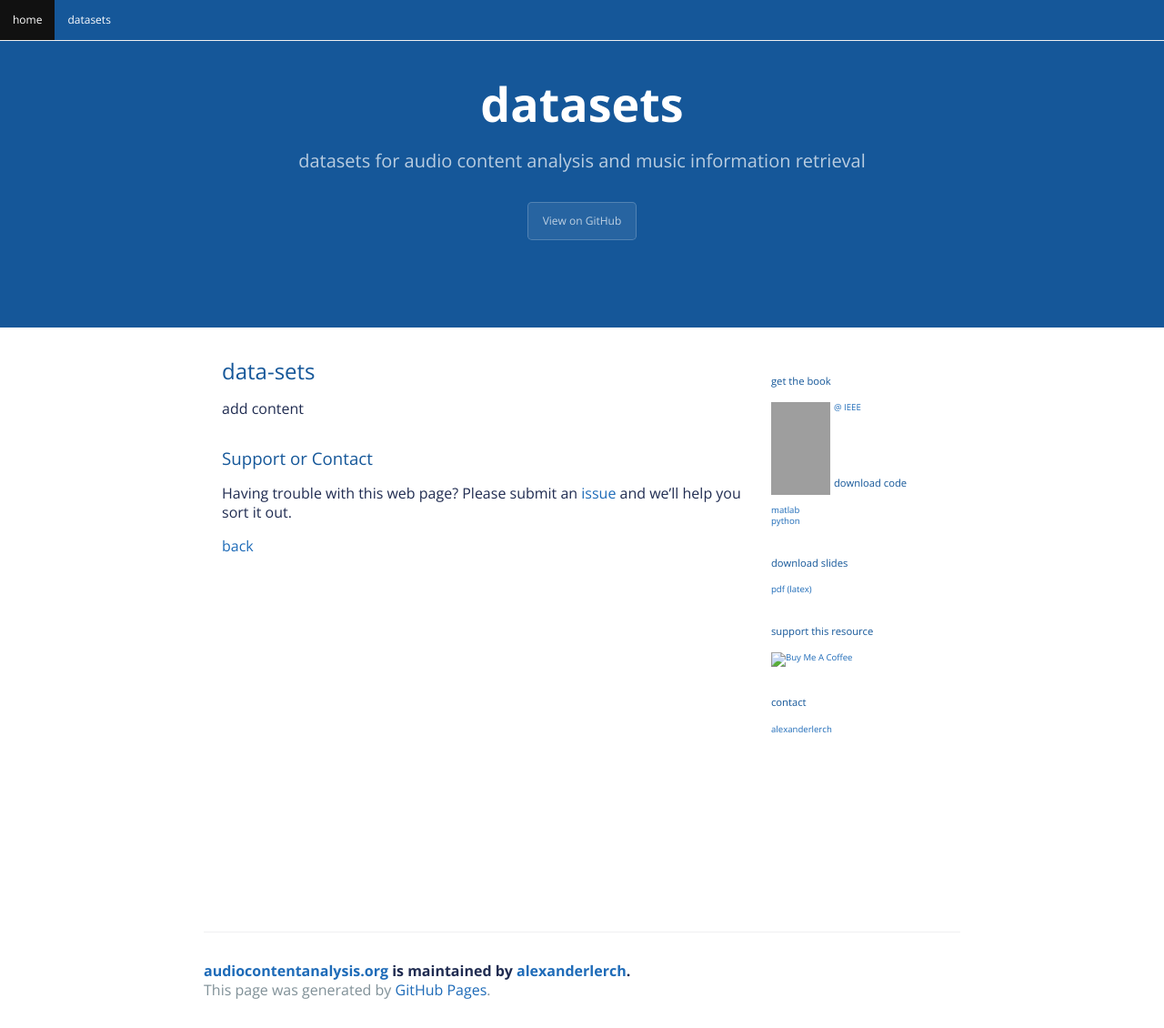
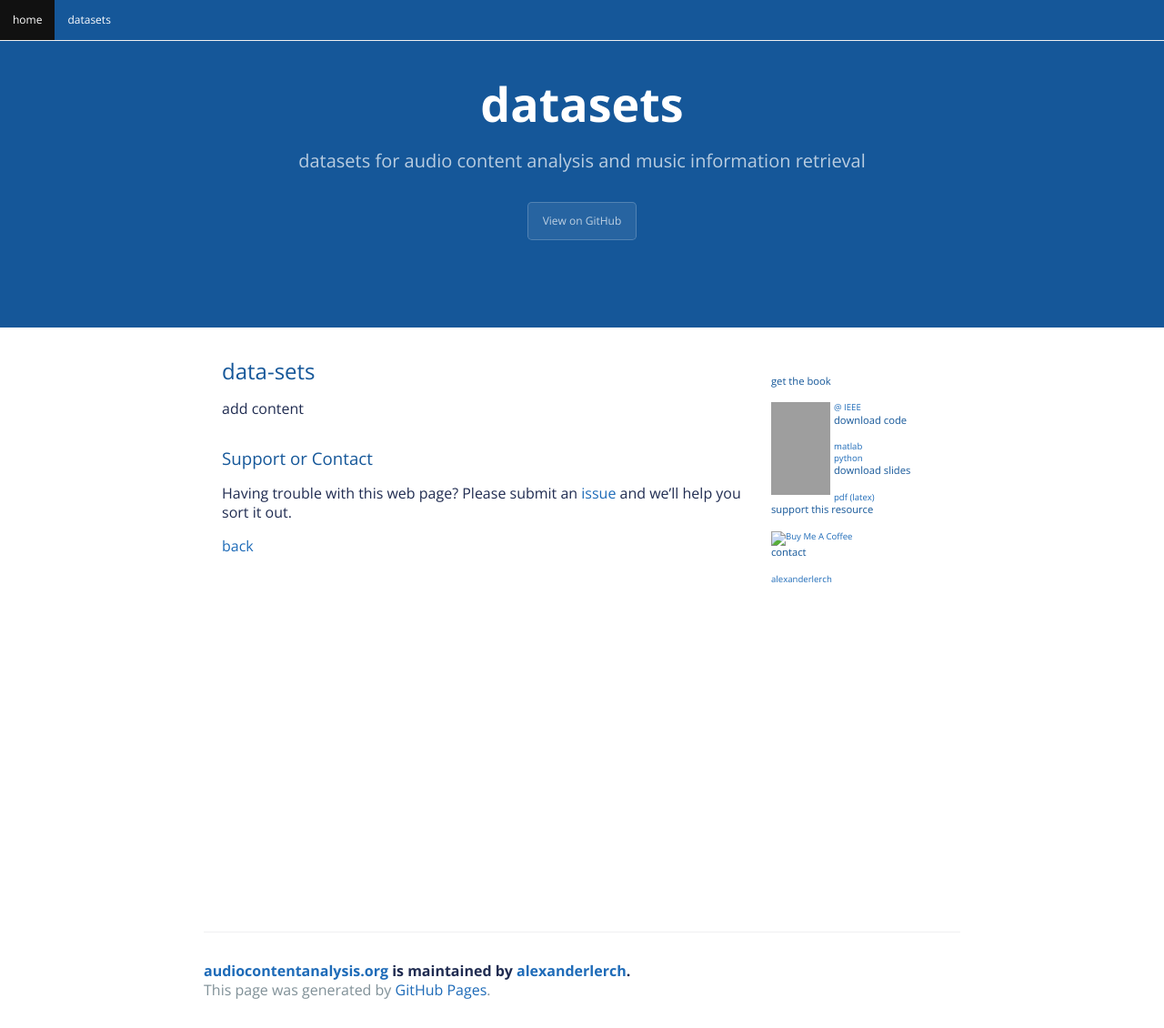
Before and after one commit to alexanderlerch/audiocontentanalysis.org, a Jekyll site: the page built from datasets.md, in a window 1280 px wide and 1130 px high. Shown: the whole window at 91% size. Built offline with Jekyll 4.4.1, drawn with Linux system fonts in a browser that asks for light colours; grey boxes are pictures that could not be loaded.

Commit message:
more experiments

```diff
--- a/_includes/sidebar.html
+++ b/_includes/sidebar.html
@@ -1,27 +1,30 @@
 <div class="side-nav">
 
+	<div>
 	<h3>get the book</h3>
 	<a href="http://ieeexplore.ieee.org/xpl/bkabstractplus.jsp?bkn=6266785" target="_blank" rel="noopener"><img class="size-full wp-image-351" align="left" style="margin-left: 0px; margin-right: 4px;" title="Book Cover Image: An Introduction to Audio Content Analysis" src="https://www.audiocontentanalysis.org/wp-content/uploads/2012/07/cover_aca_thumb.jpg" alt="Book Cover Image: An Introduction to Audio Content Analysis" width="65" height="102" /></a>
 	<a href="http://ieeexplore.ieee.org/servlet/opac?bknumber=6266785" target="IEEE">@ IEEE</a>
-	<br />
-	<br />
-	<br />
-	<br />
+	</div>
 
+	<div>
 	<h3>download code</h3>
 	<a href="https://www.github.com/alexanderlerch/ACA-Code">matlab</a>
 	<br />
 	<a href="https://www.github.com/alexanderlerch/pyACA">python</a>
-	<br />
+	</div>
 
+	<div>
 	<h3>download slides</h3>
 	<a href="https://www.github.com/alexanderlerch/ACA-Slides">pdf (latex)</a>
-	<br />
+	</div>
 
+	<div>
 	<h3>support this resource</h3>
 	<a href="https://www.buymeacoffee.com/alexanderlerch" target="_blank"><img src="https://cdn.buymeacoffee.com/buttons/v2/arial-blue.png" alt="Buy Me A Coffee" style="height: 60px !important;width: 217px !important;" ></a>
-	<br />
+	</div>
 
+	<div>
 	<h3>contact</h3>
 	<a href="{{ site.github.owner_url }}">{{ site.github.owner_name }}</a>
+	</div>
 </div>
--- a/_layouts/data.html
+++ b/_layouts/data.html
@@ -32,8 +32,9 @@
 			<div class="content-wrapper">
 				<div class="content">
 					{{ content }}
+					<script src="https://gist.github.com/alexanderlerch/e3516bffc08ea77b429c419051ab793a.js"></script>
 				</div>
-				<p><script src="https://gist.github.com/alexanderlerch/e3516bffc08ea77b429c419051ab793a.js"></script></p>
+
 			</div>
 			{% include sidebar.html %}
 		</div>
```
